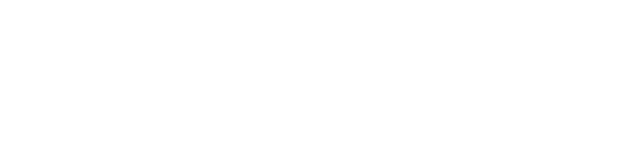
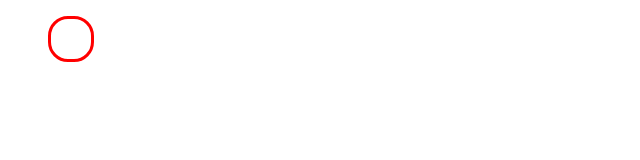
Before and after one commit to Pietrodon/vue-email-list, a plain HTML site: page index.html in a window 1280 px wide. Shown: the full height of the page, 0-640 px from the left. Drawn offline with Linux system fonts and the light colour scheme.

Commit message:
stili css

```diff
--- a/index.html
+++ b/index.html
@@ -4,10 +4,16 @@
     <meta charset="UTF-8">
     <meta http-equiv="X-UA-Compatible" content="IE=edge">
     <meta name="viewport" content="width=device-width, initial-scale=1.0">
+    <link rel="stylesheet" href="style.css">
     <title>vue-email-list</title>
 </head>
 <body>
-
+    <div class="container-mail">
+        <ul class="lista">
+            <li>
+            </li>
+        </ul>
+    </div>
 
 
 
--- /dev/null
+++ b/style.css
@@ -0,0 +1,12 @@
+li{
+    list-style: none;
+    border: 3px solid red;
+    width: max-content;
+    padding: 20px;
+    border-radius: 20px;
+}
+.lista{
+    display: flex;
+    flex-direction: column;
+    gap: 5px;
+}
```
